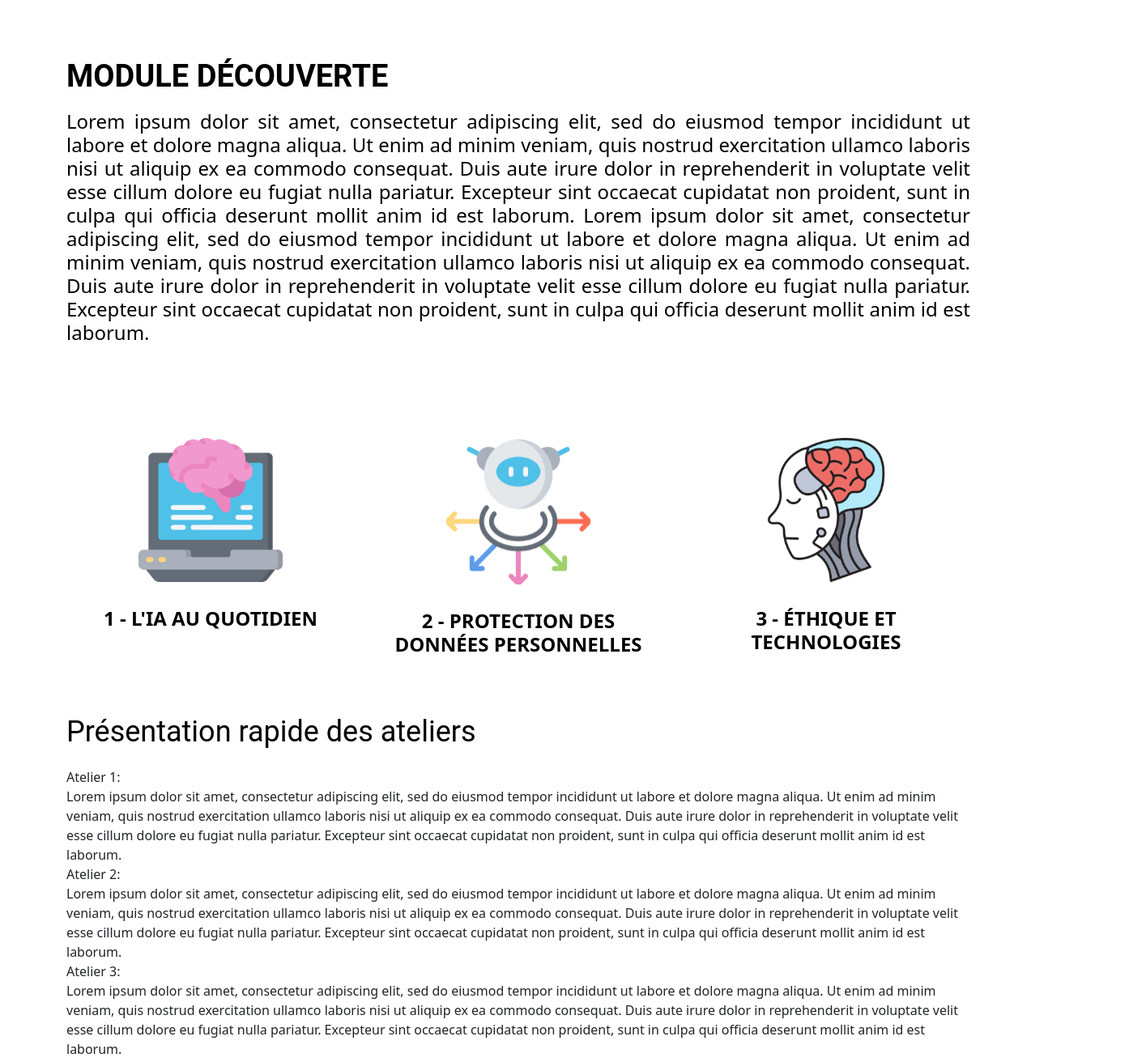
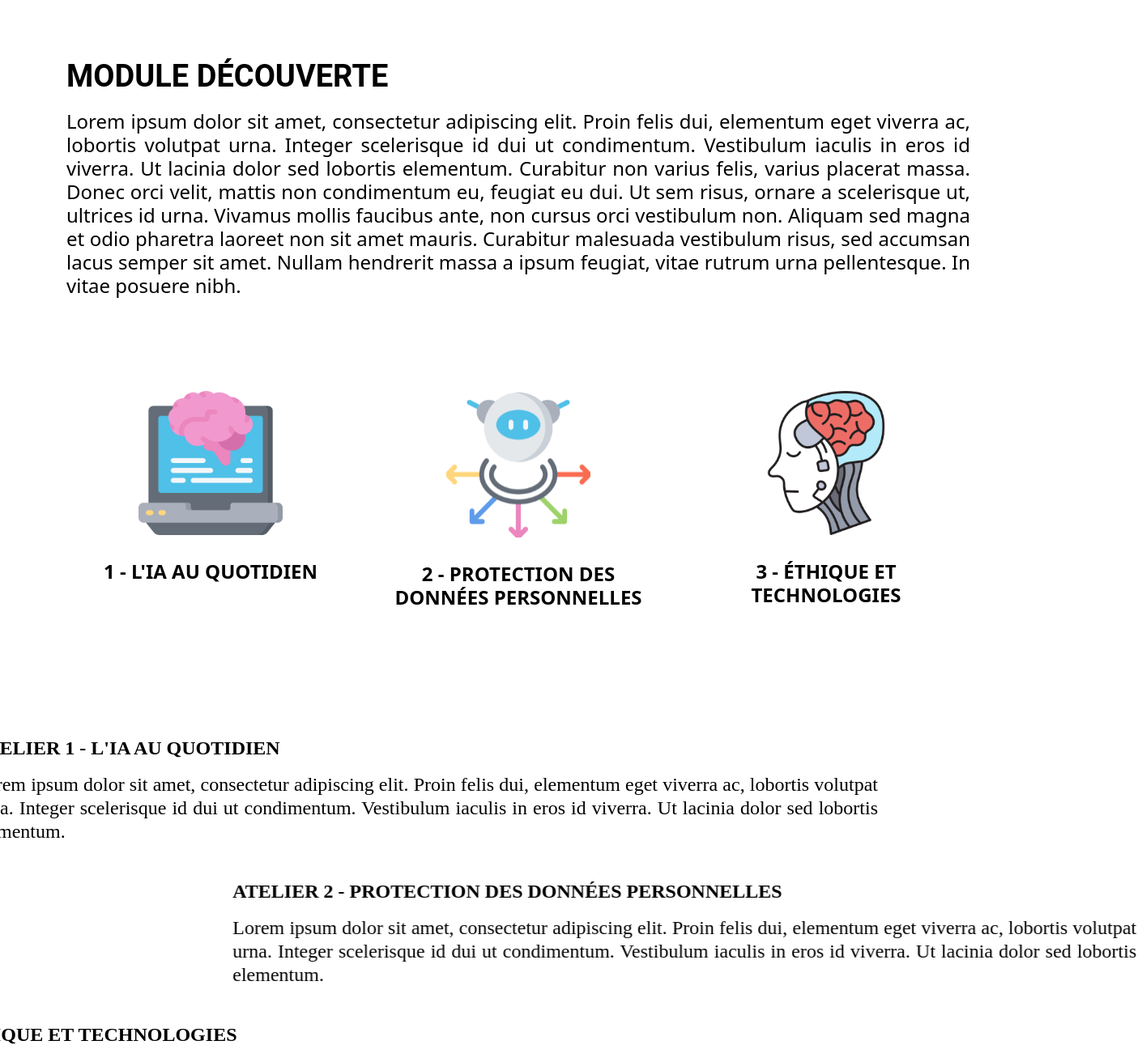
Before and after one commit to Generation-IA/Vulgarization-kit, a React (Create React App) app in the folder kit/: page / in a window 1280 px wide. Shown: the part 1560-2872 px from the top of the page at 81% size, 1415 px wide, since content can reach past the window. Built offline with nearby package versions, Linux system fonts and the light colour scheme; what webfontloader would draw is missing.

Commit message:
Corrected fonts and positions

```diff
--- a/kit/src/App.js
+++ b/kit/src/App.js
@@ -12,7 +12,6 @@ import "bootstrap/dist/css/bootstrap.css";
 // import Col from 'react-bootstrap/Col';
 // import Row from 'react-bootstrap/Row';
 // import Container from 'react-bootstrap/Container';
-import { Container, Col, Row, Button } from "react-bootstrap";
 
 // function that returns window size
 function getWindowSize() {
--- a/kit/src/Decouverte.js
+++ b/kit/src/Decouverte.js
@@ -1,19 +1,50 @@
 import React from 'react';
-import logo from './img/Rectangle 35.svg';
 import ia1 from './img/ia-1.svg';
 import ia2 from './img/ia-2.svg';
 import ia3 from './img/ia-3.svg';
 import './css/Decouverte.css';
 import "bootstrap/dist/css/bootstrap.css";
-import { Container, Col, Row, Button} from "react-bootstrap";
+import { Container, Col, Row } from "react-bootstrap";
+import { Parallax } from 'react-scroll-parallax';
+import { ParallaxProvider } from 'react-scroll-parallax';
 
 class Decouverte extends React.Component {
-    constructor(props) {
-        super(props)
+
+    // make fake text function
+    text = () => {
+        return <p className='atintro'>
+            Lorem ipsum dolor sit amet, consectetur adipiscing elit. Proin felis dui,
+            elementum eget viverra ac, lobortis volutpat urna. Integer scelerisque id
+            dui ut condimentum. Vestibulum iaculis in eros id viverra. Ut lacinia dolor
+            sed lobortis elementum.<br /><br />
+        </p>
     }
 
-    // make fake text variable
-    text = "Lorem ipsum dolor sit amet, consectetur adipiscing elit, sed do eiusmod tempor incididunt ut labore et dolore magna aliqua. Ut enim ad minim veniam, quis nostrud exercitation ullamco laboris nisi ut aliquip ex ea commodo consequat. Duis aute irure dolor in reprehenderit in voluptate velit esse cillum dolore eu fugiat nulla pariatur. Excepteur sint occaecat cupidatat non proident, sunt in culpa qui officia deserunt mollit anim id est laborum.";
+    // make a function that moves the text accross the screen
+    fly = () => {
+        let text = document.querySelector('.atintro');
+        let rect = text.getBoundingClientRect();
+        let width = rect.width;
+        let height = rect.height;
+
+        // move the text from the left to the right
+        if (rect.left < 0) {
+            text.style.left = `${rect.left + width}px`;
+        } else {
+            text.style.left = `${rect.left - width}px`;
+        }
+        text.style.transform = `translate(${width}px, ${height}px)`;
+    }
+
+    // call the fly when user hovers over the page
+    componentDidMount() {
+        // const intro = document.querySelector('.atintro');
+        // intro.addEventListener('mouseover', this.fly);
+        // intro.addEventListener('mouseout', () => {
+        //     intro.removeEventListener('mouseover', this.fly);
+        // }
+        // )
+    }
 
     render() {
         return (
@@ -23,37 +54,72 @@ class Decouverte extends React.Component {
                 </Row>
                 <Row>
                     <p class='text'>
-                        {this.text} {this.text}
+                        Lorem ipsum dolor sit amet, consectetur adipiscing elit.
+                        Proin felis dui, elementum eget viverra ac, lobortis volutpat urna.
+                        Integer scelerisque id dui ut condimentum. Vestibulum iaculis in
+                        eros id viverra. Ut lacinia dolor sed lobortis elementum.
+                        Curabitur non varius felis, varius placerat massa. Donec orci velit,
+                        mattis non condimentum eu, feugiat eu dui. Ut sem risus,
+                        ornare a scelerisque ut, ultrices id urna. Vivamus mollis faucibus
+                        ante, non cursus orci vestibulum non. Aliquam sed magna et odio
+                        pharetra laoreet non sit amet mauris. Curabitur malesuada vestibulum
+                        risus, sed accumsan lacus semper sit amet. Nullam hendrerit massa a
+                        ipsum feugiat, vitae rutrum urna pellentesque. In vitae posuere nibh.
                     </p>
                 </Row>
                 <Row>
                     <Col>
-                        <img src={ia1} className='imglogo' ></img>
+                        <img src={ia1} className='imglogo' alt='ia1'></img>
                         <h2 class='subtitle'>1 - L'IA AU QUOTIDIEN</h2>
                     </Col>
                     <Col>
-                        <img src={ia2} className='imglogo' ></img>
+                        <img src={ia2} className='imglogo' alt='ia2'></img>
                         <h2 class='subtitle'>2 - PROTECTION DES DONNÉES PERSONNELLES</h2>
                     </Col>
                     <Col>
-                        <img src={ia3} className='imglogo' ></img>
+                        <img src={ia3} className='imglogo' alt='ia3'></img>
                         <h2 class='subtitle'>3 - ÉTHIQUE ET TECHNOLOGIES</h2>
                     </Col>
                 </Row>
                 <Row>
-                    <h2 className='pres'>Présentation rapide des ateliers</h2>
+                    <ParallaxProvider>
+                        <Parallax
+                            className="custom-class"
+                            translateX={['30%', '-10%']}
+                            tagOuter="figure"
+                        >
+                            <p className='atintro'><strong>ATELIER 1 - L'IA AU QUOTIDIEN</strong></p>
+                            {this.text()}
+                        </Parallax>
+                    </ParallaxProvider>
                 </Row>
                 <Row>
-                    <p>
-                        Atelier 1:<br></br> {this.text}
-                        <br></br>Atelier 2:<br></br> {this.text}
-                        <br></br>Atelier 3:<br></br> {this.text}
-                        <br></br>Atelier 4:<br></br> {this.text}
-                </p>
+                    <ParallaxProvider>
+                        <Parallax
+                            className="custom-class"
+                            translateX={['-25%', '18%']}
+                            tagOuter="figure"
+                        >
+                            <p className='atintro'><strong>ATELIER 2 - PROTECTION DES DONNÉES PERSONNELLES</strong></p>
+                            {this.text()}
+                        </Parallax>
+                    </ParallaxProvider>
+
+                </Row>
+                <Row>
+                    <ParallaxProvider>
+                        <Parallax
+                            className="custom-class"
+                            translateX={['20%', '-25%']}
+                            tagOuter="figure"
+                        >
+                            <p className='atintro'><strong>ATELIER 3 - ÉTHIQUE ET TECHNOLOGIES</strong></p>
+                            {this.text()}
+                        </Parallax>
+                    </ParallaxProvider>
                 </Row>
             </Container>
         )
-
     }
 }
 
--- a/kit/src/css/Decouverte.css
+++ b/kit/src/css/Decouverte.css
@@ -59,7 +59,7 @@
     padding-top: 30px;
 
     /*Set a botom padding of 40px */
-    padding-bottom: 50px;
+    padding-bottom: 150px;
 
     font-style: normal;
     font-weight: 700;
@@ -93,3 +93,14 @@
 		opacity: 1;
 	}
 }
+
+.atintro{
+    font-family: 'Sen';
+    font-style: normal;
+    font-weight: 400;
+    font-size: 24px;
+    line-height: 29px;
+    text-align: justify;
+
+    color: #000000;
+}
```
